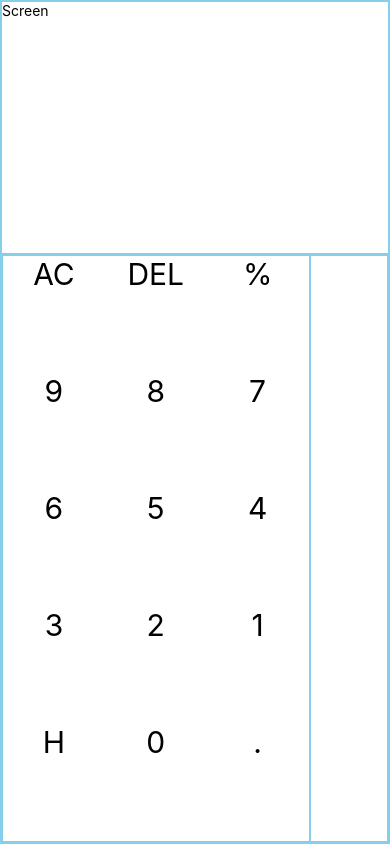
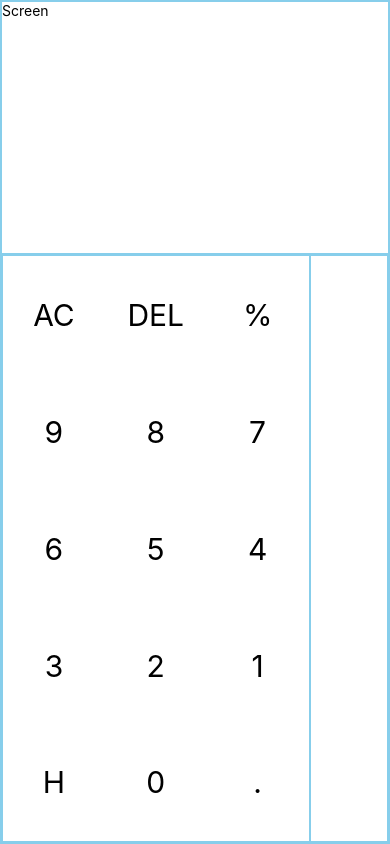
Before and after one commit to D-Coder135/CalC-App_React-Native, a React Native app: screen / in a window 390 px wide. Built offline with nearby package versions, Linux system fonts and the light colour scheme.

Commit message:
add the justifyContent property for the leftSideButton attribute

```diff
--- a/components/Buttons.js
+++ b/components/Buttons.js
@@ -128,6 +128,7 @@ const styles = StyleSheet.create({
 
     leftSideButton: {
         width: '33.33%',
+        justifyContent: 'center'
     },
 
     buttonText: {
```
